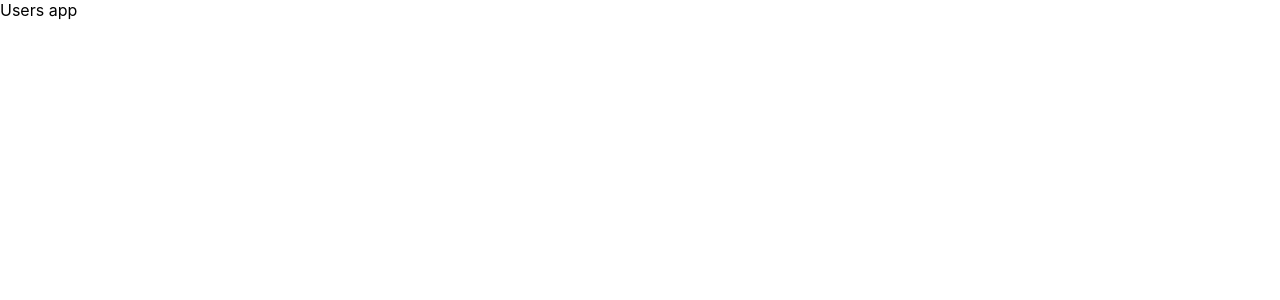
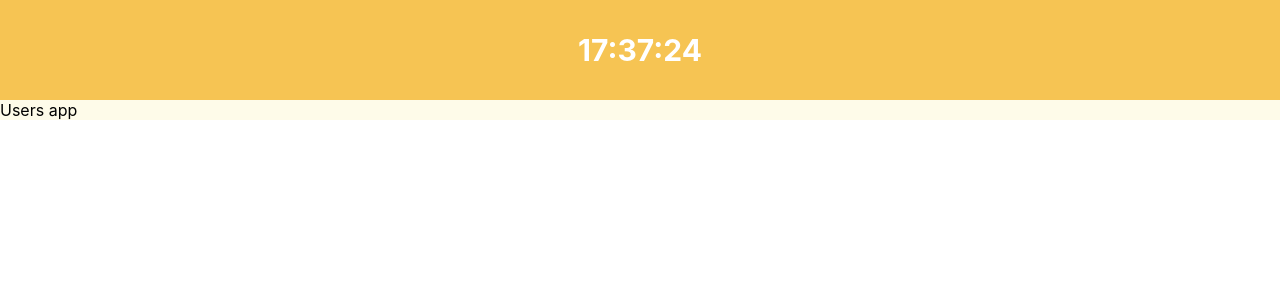
Before and after one commit to vladik280699/users-app, a React (Create React App) app: page / in a window 1280 px wide. Shown: the top 300 px of the page. Built offline with nearby package versions, Linux system fonts and the light colour scheme.

Commit message:
add header

```diff
--- a/package.json
+++ b/package.json
@@ -6,6 +6,7 @@
     "@testing-library/jest-dom": "^5.11.4",
     "@testing-library/react": "^11.1.0",
     "@testing-library/user-event": "^12.1.10",
+    "node-sass": "4.14.1",
     "react": "^17.0.2",
     "react-dom": "^17.0.2",
     "react-scripts": "4.0.3",
--- a/src/App.css
+++ /dev/null
@@ -1,2 +0,0 @@
-.App {
-}
--- a/src/App.js
+++ b/src/App.js
@@ -1,9 +1,13 @@
 import React from 'react'
 
-import './App.css'
+import Header from './components/Header/Header'
+import './App.scss'
 
 function App() {
-  return <div className="App">Users app</div>
+  return <div className="App">
+    <Header/>
+    Users app
+  </div>
 }
 
 export default App
--- /dev/null
+++ b/src/App.scss
@@ -0,0 +1,3 @@
+.App {
+  background: #fefbe9;
+}
--- /dev/null
+++ b/src/components/Clock/Clock.jsx
@@ -0,0 +1,19 @@
+import React from 'react'
+
+import './Clock.scss'
+
+const Clock = () => {
+  const [time, setTime] = React.useState(new Date())
+
+  React.useEffect(() => {
+    const timer = setInterval(() => {
+      setTime(new Date())
+    }, 250)
+    return () => {
+      clearInterval(timer)
+    }
+  }, [])
+  return <div className="Clock">{`${time.getHours()}:${time.getMinutes()}:${time.getSeconds()}`}</div>
+}
+
+export default Clock
--- /dev/null
+++ b/src/components/Clock/Clock.scss
@@ -0,0 +1,5 @@
+.Clock {
+  font-size: 30px;
+  color: #fff;
+  font-weight: bold;
+}
--- /dev/null
+++ b/src/components/Header/Header.jsx
@@ -0,0 +1,14 @@
+import React from 'react'
+
+import './Header.scss'
+import Clock from '../Clock/Clock'
+
+const Header = () => {
+  return (
+    <header className="Header">
+      <Clock/>
+    </header>
+  )
+}
+
+export default Header
--- /dev/null
+++ b/src/components/Header/Header.scss
@@ -0,0 +1,8 @@
+.Header {
+  height: 100px;
+  width: 100%;
+  background: #f6c453;
+  display: flex;
+  justify-content: space-around;
+  align-items: center;
+}
```
Also changed, not shown: .eslintrc.json, 1 other file (tests, documents, lock files or other folders).
